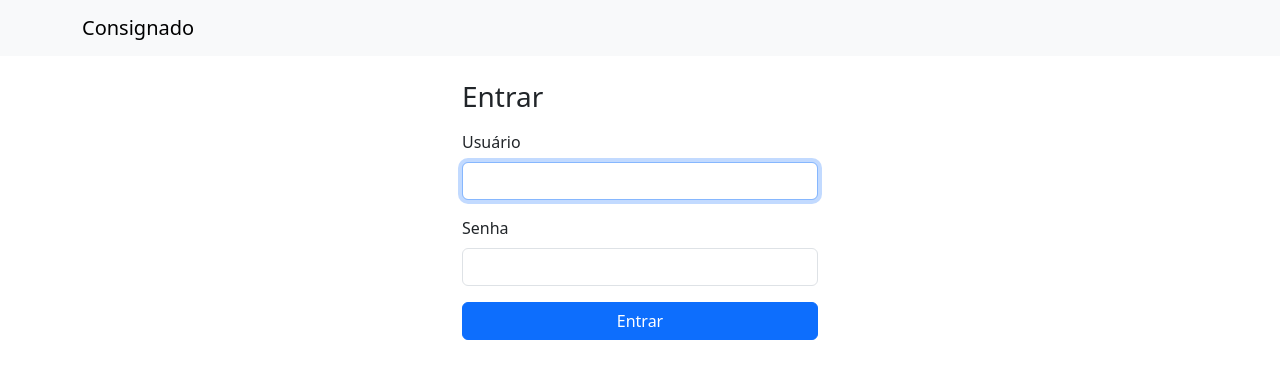
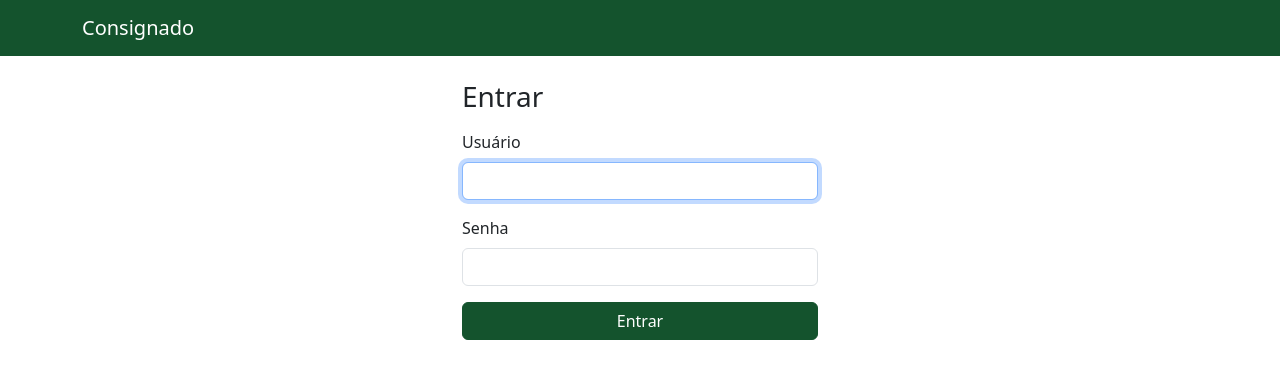
Before and after one commit to PedroChicuta/consigy, a Django app: page /entrar/ in a window 1280 px wide. Shown: the top 379 px of the page. Run offline with Django 5.2, Linux system fonts and the light colour scheme; parts of the project's set-up code (start-up, migrations or seed data) failed here and were passed over.

Commit message:
Aplica tema verde escuro (#14532D) sobre o Bootstrap em arquivo único de tema
Refs #16

Co-Authored-By: Claude Sonnet 5.5 <noreply@anthropic.com>

```diff
--- a/src/core/settings.py
+++ b/src/core/settings.py
@@ -142,6 +142,8 @@ USE_TZ = True
 
 STATIC_URL = 'static/'
 
+STATICFILES_DIRS = [BASE_DIR / 'core' / 'static']
+
 STATIC_ROOT = ROOT_DIR / 'staticfiles'
 
 
--- /dev/null
+++ b/src/core/static/tema.css
@@ -0,0 +1,46 @@
+/* Tema: só cores, sobrescrevendo variáveis do Bootstrap 5.3.3 (sem build). */
+:root,
+[data-bs-theme='light'] {
+  --bs-primary: #14532d;
+  --bs-primary-rgb: 20, 83, 45;
+  --bs-primary-text-emphasis: #0a2916;
+  --bs-primary-bg-subtle: #d0e0d7;
+  --bs-primary-border-subtle: #a1c1b0;
+  --bs-link-color: #14532d;
+  --bs-link-color-rgb: 20, 83, 45;
+  --bs-link-hover-color: #0e3a20;
+  --bs-link-hover-color-rgb: 14, 58, 32;
+  --bs-focus-ring-color: rgba(20, 83, 45, 0.25);
+}
+
+.btn-primary {
+  --bs-btn-bg: #14532d;
+  --bs-btn-border-color: #14532d;
+  --bs-btn-hover-bg: #114626;
+  --bs-btn-hover-border-color: #0f4023;
+  --bs-btn-focus-shadow-rgb: 55, 109, 77;
+  --bs-btn-active-bg: #0f4023;
+  --bs-btn-active-border-color: #0e3b21;
+  --bs-btn-disabled-bg: #14532d;
+  --bs-btn-disabled-border-color: #14532d;
+}
+
+.btn-outline-primary {
+  --bs-btn-color: #14532d;
+  --bs-btn-border-color: #14532d;
+  --bs-btn-hover-bg: #14532d;
+  --bs-btn-hover-border-color: #14532d;
+  --bs-btn-focus-shadow-rgb: 20, 83, 45;
+  --bs-btn-active-bg: #14532d;
+  --bs-btn-active-border-color: #14532d;
+  --bs-btn-disabled-color: #14532d;
+  --bs-btn-disabled-border-color: #14532d;
+}
+
+.navbar.bg-primary-tema {
+  --bs-navbar-color: rgba(255, 255, 255, 0.85);
+  --bs-navbar-hover-color: #fff;
+  --bs-navbar-brand-color: #fff;
+  --bs-navbar-brand-hover-color: #fff;
+  background-color: #14532d;
+}
--- a/src/core/templates/base.html
+++ b/src/core/templates/base.html
@@ -1,20 +1,21 @@
 <!DOCTYPE html>
-{% load django_htmx %}
+{% load django_htmx static %}
 <html lang="pt-br">
 <head>
   <meta charset="utf-8">
   <meta name="viewport" content="width=device-width, initial-scale=1">
   <title>{% block titulo %}Consignado{% endblock %}</title>
   <link rel="stylesheet" href="https://cdn.jsdelivr.net/npm/bootstrap@5.3.3/dist/css/bootstrap.min.css">
+  <link rel="stylesheet" href="{% static 'tema.css' %}">
 </head>
 <body hx-headers='{"X-CSRFToken": "{{ csrf_token }}"}'>
-  <nav class="navbar navbar-expand bg-body-tertiary mb-4">
+  <nav class="navbar navbar-expand bg-primary-tema mb-4">
     <div class="container">
       <a class="navbar-brand" href="/">Consignado</a>
       {% if user.is_authenticated %}
         <form method="post" action="{% url 'accounts:logout' %}" class="d-flex">
           {% csrf_token %}
-          <button class="btn btn-outline-secondary btn-sm" type="submit">Sair</button>
+          <button class="btn btn-outline-light btn-sm" type="submit">Sair</button>
         </form>
       {% endif %}
     </div>
```
Also changed, not shown: src/inicio/tests/test_tema.py (added, +40 -0 lines).
